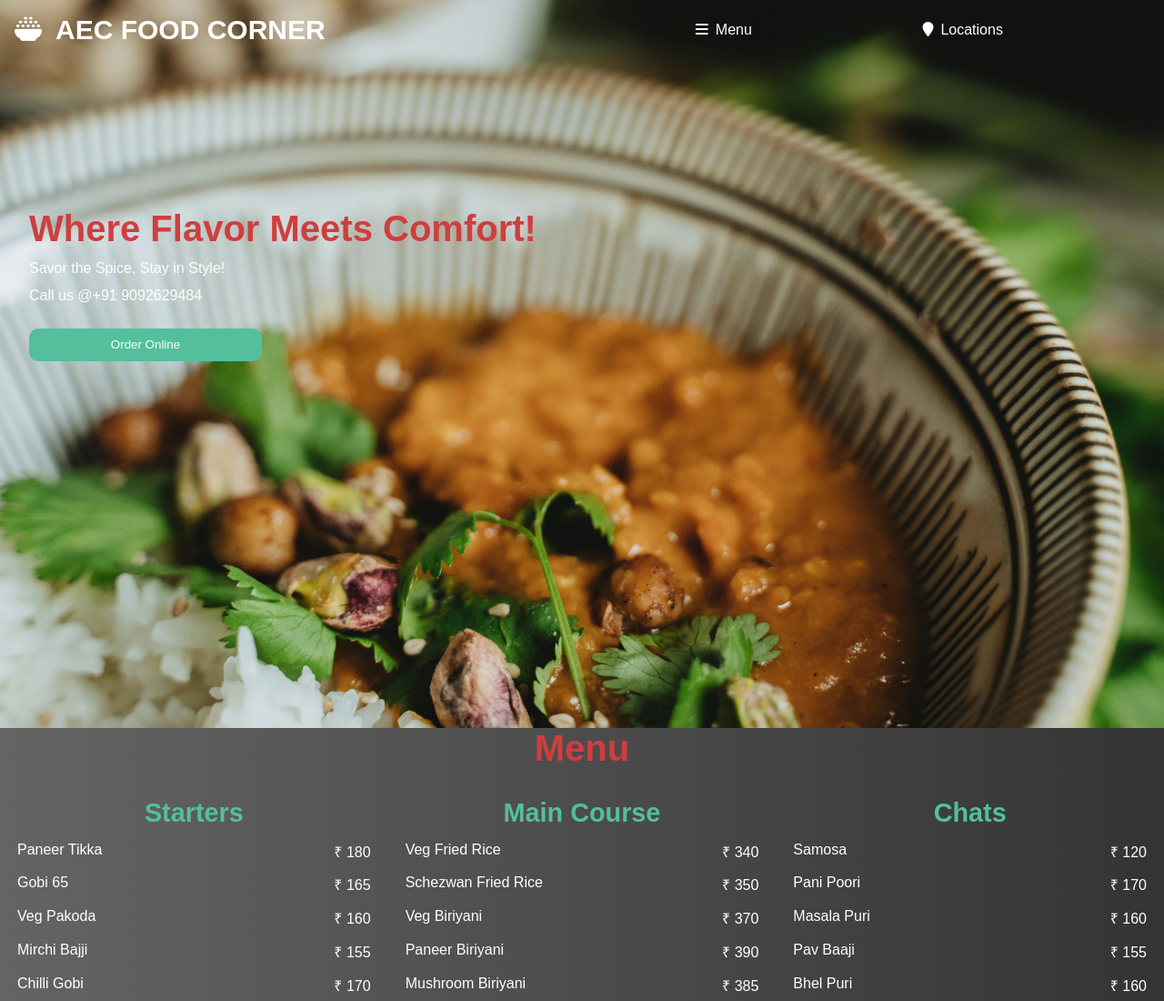
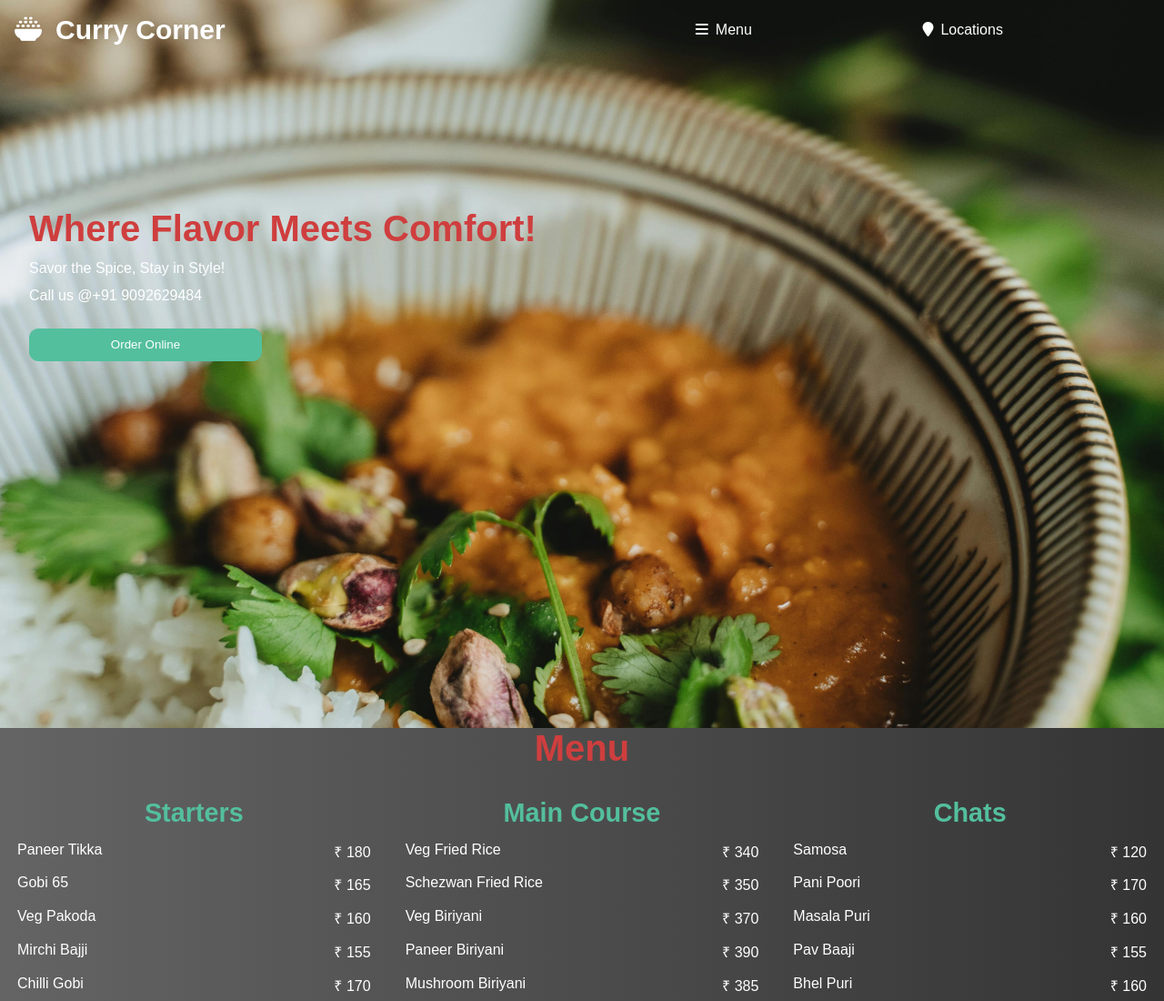
Before and after one commit to MohammedArif9092/Spicy-Hut, a plain HTML site: page index.html in a window 1280 px wide. Shown: the top 1100 px of the page at 91% size. Drawn offline with Linux system fonts and the light colour scheme.

Commit message:
Update index.html

```diff
--- a/index.html
+++ b/index.html
@@ -13,7 +13,7 @@
 <body>
     <div class="landing">
         <header>
-           <a href="index.html" id="logo"><h2><i class="fa-solid fa-bowl-rice"></i>AEC FOOD CORNER</h2></a>
+           <a href="index.html" id="logo"><h2><i class="fa-solid fa-bowl-rice"></i>Curry Corner</h2></a>
            <nav>
             <a href="#menuheading"><i class="fa-solid fa-bars"></i>Menu</a>
             <a href="#locheading"><i class="fa-solid fa-location-pin"></i>Locations</a>
```
